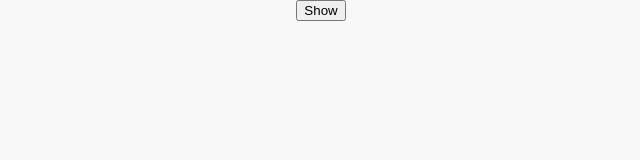
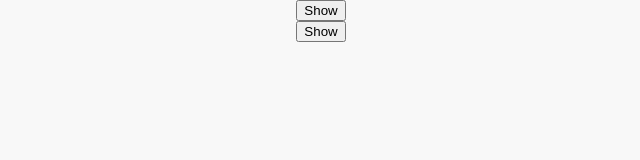
Before and after one commit to mischmi2023/eteeap_myreactapp, a React (Create React App) app in the folder myreactapp/: page / in a window 1280 px wide. Shown: the top 160 px of the page, without its empty margins (319-959 px from the left). Built offline with nearby package versions, Linux system fonts and the light colour scheme.

Commit message:
Update App.js
two independent toggling

```diff
--- a/myreactapp/src/App.js
+++ b/myreactapp/src/App.js
@@ -3,11 +3,15 @@
 
 function App() {
   const [isVisible, toggle] = useToggle();
+  const [isVisible2, toggle2] = useToggle();
 
   return (
     <div className="App">
       <button onClick={toggle}>{isVisible ? "Hide" : "Show"}</button>
       {isVisible && <h1> Hidden Text </h1>}
+
+      <button onClick={toggle2}>{isVisible2 ? "Hide" : "Show"}</button>
+      {isVisible2 && <h1> Hidden Text </h1>}
     </div>
   );
 }
```
